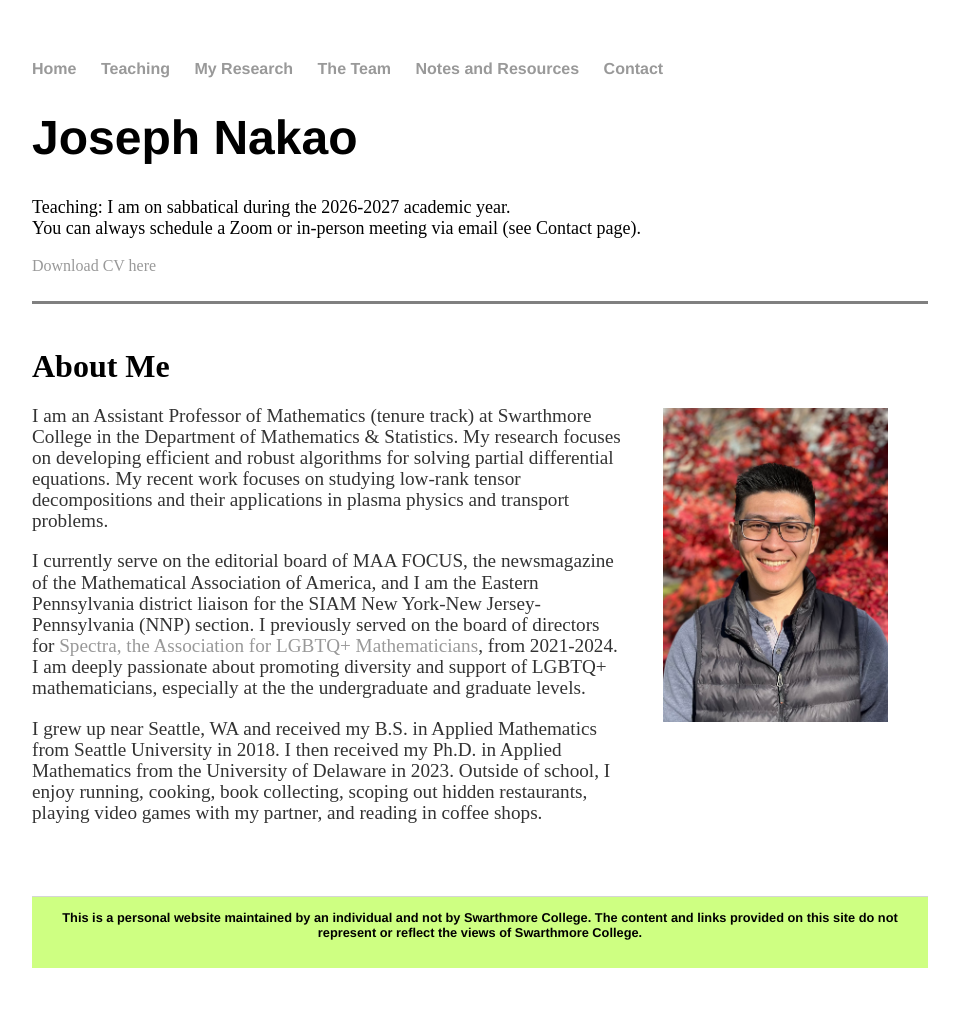
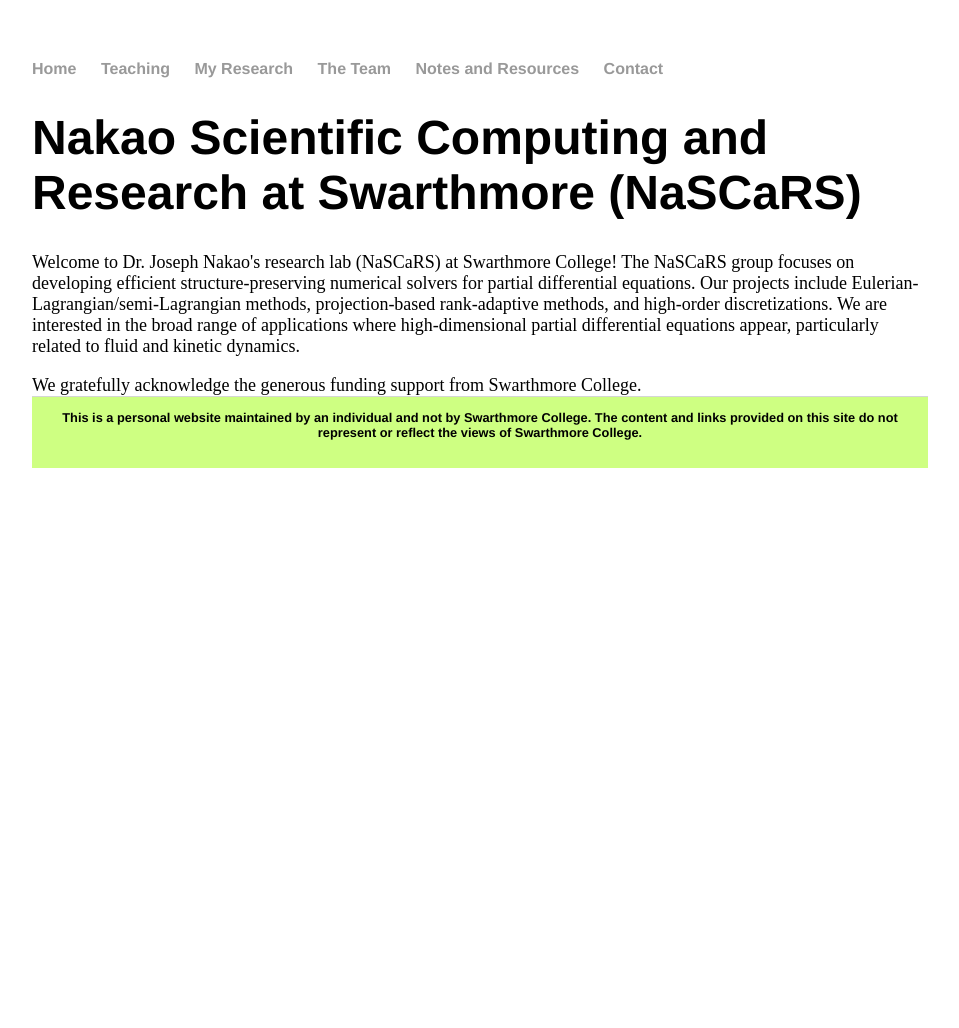
Before and after one commit to jhknakao/jhknakao.github.io, a Jekyll site: the page built from index.html, in a window 1280 px wide. Shown: the whole page, without its empty margins (160-1119 px from the left). Built offline with Jekyll 4.4.1, drawn with Linux system fonts in a browser that asks for light colours; after the commit the page ends 900 px from its top, so only the background shows below that.

Commit message:
Update index.html

```diff
--- a/index.html
+++ b/index.html
@@ -1,39 +1,13 @@
 ---
 layout: default
-title: Joseph Nakao's Homepage
+title: NaSCaRS Homepage
 ---
 <div class="blurb">
-	<h1>Joseph Nakao</h1>
-	<font size="4">Teaching: I am on sabbatical during the 2026-2027 academic year.</font>
-	<br>
-	<font size="4">You can always schedule a Zoom or in-person meeting via email (see Contact page).</font>
+	<h1>Nakao Scientific Computing and Research at Swarthmore (NaSCaRS)</h1>
+	<font size="4">Welcome to Dr. Joseph Nakao's research lab (NaSCaRS) at Swarthmore College! The NaSCaRS group focuses on developing efficient structure-preserving numerical solvers for partial differential equations. Our projects include Eulerian-Lagrangian/semi-Lagrangian methods, projection-based rank-adaptive methods, and high-order discretizations. We are interested in the broad range of applications where high-dimensional partial differential equations appear, particularly related to fluid and kinetic dynamics.</font>
 	<br>
 	<br>
-	<a href="files/Nakao_CV.pdf" class="download" title="Download CV as PDF">Download CV here</a>
-	<br>
-
-
-	<br>
-	<hr size="3" noshade>
-	<br>
-
-	<br>
-	<p style="padding:40px;float:right;"><img src="images/Nakao_headshot11.2024.jpg" width="225" height=auto></p>
-	<font size="6"><b>About Me</b></font>
-	<br>
-	<p>
-		I am an Assistant Professor of Mathematics (tenure track) at Swarthmore College in the Department of Mathematics & Statistics. My research focuses on developing efficient and robust algorithms for solving partial differential equations. My recent work focuses on studying low-rank tensor decompositions and their applications in plasma physics and transport problems.
-	</p>
-	<p>
-		I currently serve on the editorial board of MAA FOCUS, the newsmagazine of the Mathematical Association of America, and I am the Eastern Pennsylvania district liaison for the SIAM New York-New Jersey-Pennsylvania (NNP) section. I previously served on the board of directors for <a href="http://lgbtmath.org">Spectra, the Association for LGBTQ+ Mathematicians</a>, from 2021-2024.
-		I am deeply passionate about promoting diversity and support of LGBTQ+ mathematicians, especially at the the undergraduate and graduate levels.
-
-	</p>
-	<p>
-		I grew up near Seattle, WA and received my B.S. in Applied Mathematics from Seattle University in 2018. I then received my Ph.D. in Applied Mathematics from the University of Delaware in 2023. Outside of school, I enjoy running, cooking, book collecting, scoping out hidden restaurants, playing video games with my partner, and reading in coffee shops.
-	</p>
-	<br>
-	<br>
+	<font size="4">We gratefully acknowledge the generous funding support from Swarthmore College.</font>
 	<br>
 
 </div><!-- /.blurb -->
```
